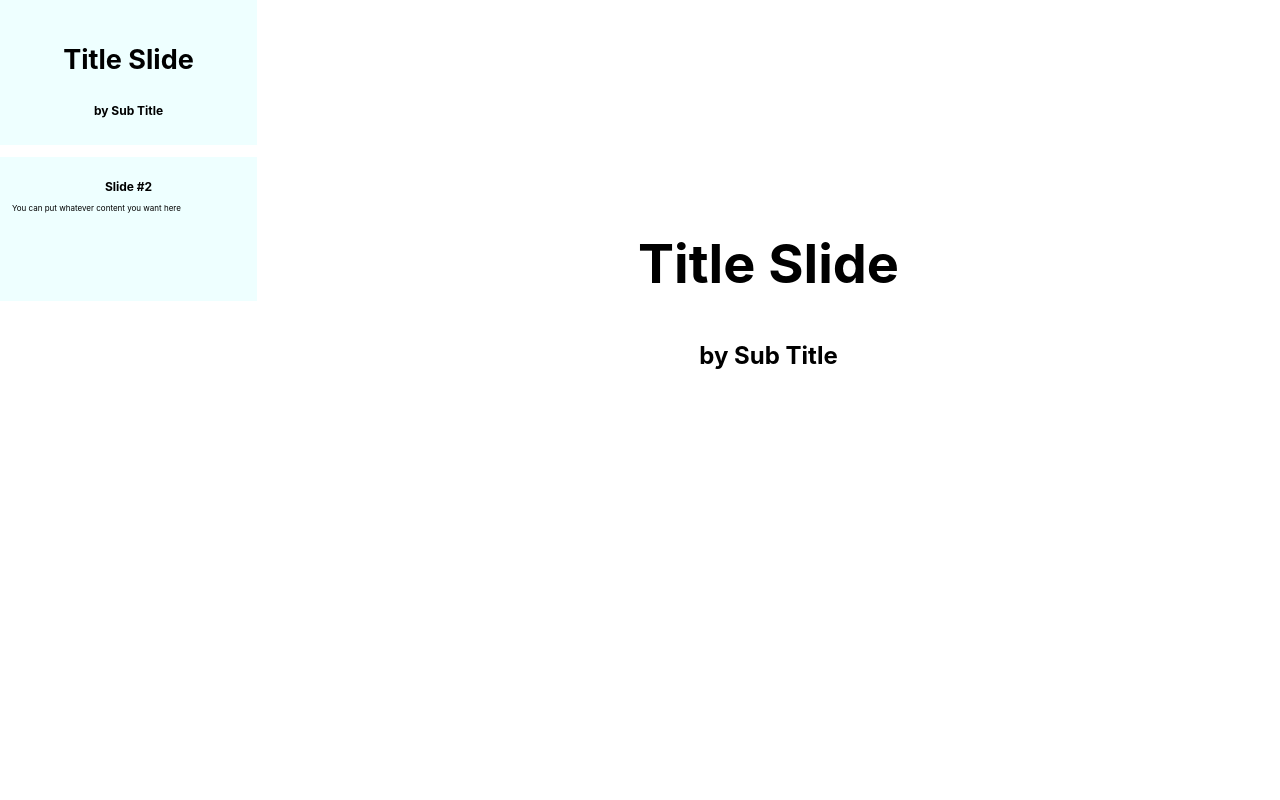
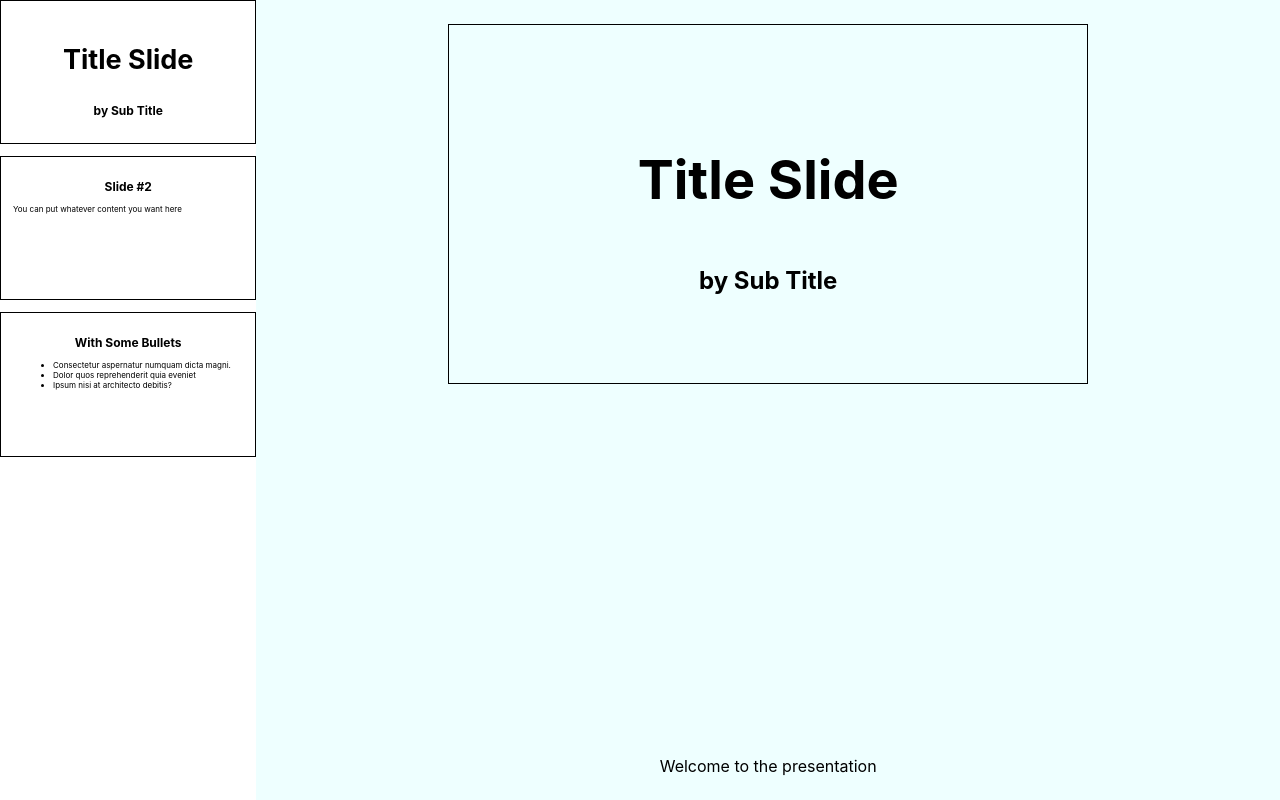
Before and after one commit to fredcollman/react-flume, a React (Create React App) app: page / in a window 1280 px wide. Built offline with nearby package versions, Linux system fonts and the light colour scheme.

Commit message:
Style main slide container

```diff
--- a/src/App.css
+++ b/src/App.css
@@ -67,3 +67,23 @@ h1 {
 a {
   text-decoration: none;
 }
+
+.border-thin {
+  border: 1px solid var(--text-color);
+}
+
+.current-slide {
+  min-width: 50vw;
+}
+
+main {
+  min-height: 100vh;
+}
+
+.current-slide-container {
+  display: flex;
+  flex-direction: column;
+  align-items: center;
+  justify-content: space-between;
+  height: 100%;
+}
--- a/src/App.js
+++ b/src/App.js
@@ -8,18 +8,51 @@ import Thumbnails from "./Thumbnails";
 import WithSidebar from "./WithSidebar";
 
 const slides = [
-  <TitleSlide title="Title Slide" subtitle="by Sub Title" />,
-  <SimpleSlide title="Slide #2">
-    You can put whatever content you want here
-  </SimpleSlide>,
+  {
+    slide: <TitleSlide title="Title Slide" subtitle="by Sub Title" />,
+    notes: "Welcome to the presentation",
+  },
+  {
+    slide: (
+      <SimpleSlide title="Slide #2">
+        You can put whatever content you want here
+      </SimpleSlide>
+    ),
+    notes: "I am demoing some content",
+  },
+  {
+    slide: (
+      <SimpleSlide title="With Some Bullets">
+        <ul>
+          <li>Consectetur aspernatur numquam dicta magni.</li>
+          <li>Dolor quos reprehenderit quia eveniet</li>
+          <li>Ipsum nisi at architecto debitis?</li>
+        </ul>
+      </SimpleSlide>
+    ),
+    notes: "Max 5 bullets per slide",
+  },
 ];
 
 const App = () => {
   const [selected, setSelected] = useState(0);
   return (
     <WithSidebar
-      left={<Thumbnails onSwitch={setSelected}>{slides}</Thumbnails>}
-      right={<main>{slides[selected]}</main>}
+      left={
+        <Thumbnails onSwitch={setSelected}>
+          {slides.map(slide => slide.slide)}
+        </Thumbnails>
+      }
+      right={
+        <main className="bg-subtle padding-m">
+          <div className="current-slide-container stack">
+            <section className="current-slide">
+              {slides[selected].slide}
+            </section>
+            <aside>{slides[selected].notes}</aside>
+          </div>
+        </main>
+      }
     />
   );
 };
--- a/src/BaseSlide.js
+++ b/src/BaseSlide.js
@@ -3,11 +3,13 @@ import React, { type Node } from "react";
 import classnames from "classnames";
 import AspectRatio from "./AspectRatio";
 
-type Props = { children: Node, height?: string, className?: string };
+type Props = { children: Node, className?: string };
 
-const BaseSlide = ({ height, children, className }: Props) => (
+const BaseSlide = ({ children, className }: Props) => (
   <AspectRatio ratio={16 / 9}>
-    <article className={classnames("padding-m", className)}>{children}</article>
+    <article className={classnames("padding-m border-thin", className)}>
+      {children}
+    </article>
   </AspectRatio>
 );
 
--- a/src/Thumbnails.js
+++ b/src/Thumbnails.js
@@ -6,7 +6,7 @@ type Props = { onSwitch?: number => mixed, children: Node };
 const Thumbnails = ({ onSwitch, children }: Props) => (
   <aside className="stack stack-m scale-half width-m">
     {React.Children.map(children, (child, index) => (
-      <div className="bg-subtle">
+      <div>
         <a
           className="color-standard"
           href={`#slide-${index}`}
--- a/src/TitleSlide.js
+++ b/src/TitleSlide.js
@@ -2,10 +2,10 @@
 import React from "react";
 import BaseSlide from "./BaseSlide";
 
-type Props = { height?: string, title: string, subtitle: string };
+type Props = { title: string, subtitle: string };
 
-const TitleSlide = ({ height, title, subtitle }: Props) => (
-  <BaseSlide className="cover" {...{ height }}>
+const TitleSlide = ({ title, subtitle }: Props) => (
+  <BaseSlide className="cover">
     <div className="center">
       <h1>{title}</h1>
       <h2>{subtitle}</h2>
```
